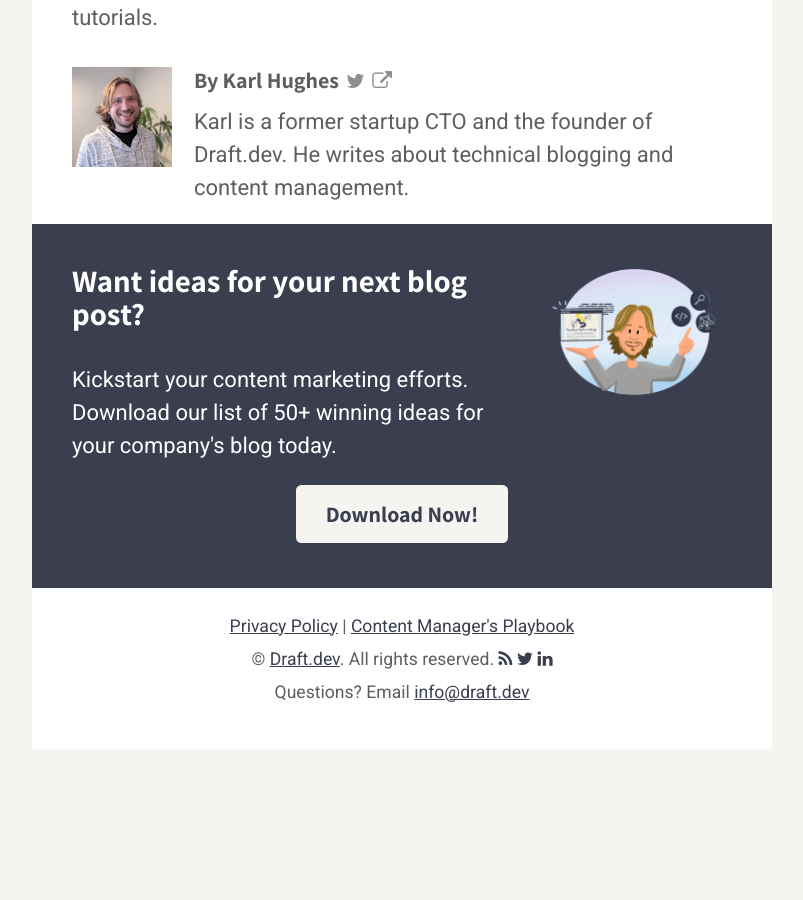
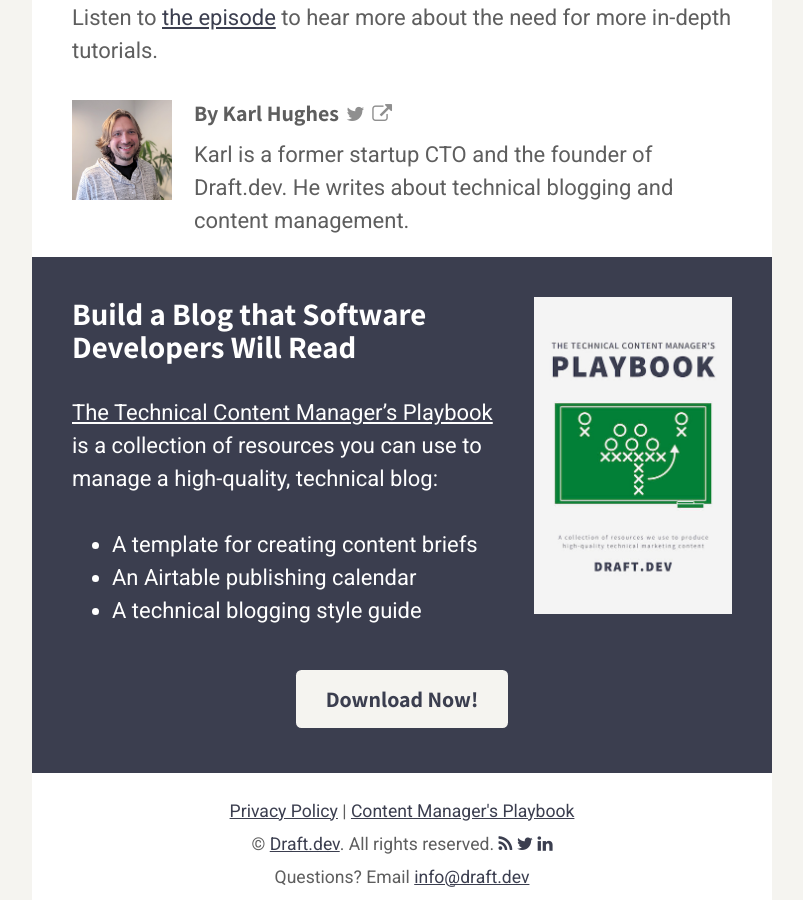
Before and after one commit to karllhughes/learn, a Jekyll site: the page built from _posts/2022-01-23-great-technical-tutorials-address-the-why-and-how.md, in a window 1280 px wide and 900 px high, scrolled down 5036 px. Shown: the whole window, without its empty margins (238-1041 px from the left). Built offline with Jekyll 4.4.1, drawn with Linux system fonts in a browser that asks for light colours; a script that is not in the unit is left out; before the commit the page ends 5785 px from its top, so only the background shows below that; some of the changed text lies outside the part shown.

Commit message:
Update Posts “2022-01-23-great-technical-tutorials-address-the-why-and-how”

```diff
--- a/_posts/2022-01-23-great-technical-tutorials-address-the-why-and-how.md
+++ b/_posts/2022-01-23-great-technical-tutorials-address-the-why-and-how.md
@@ -3,8 +3,8 @@
 title: Great Technical Tutorials Address the "Why" and "How"
 description: "Why a basic “how to” tutorial isn’t enough to grab software
   developers’ attention — and what to write instead. "
-categories: content-marketing
-cta: Content Ideas
+categories: developer-marketing
+cta: Playbook
 author: karl
 date: 2022-01-21T18:20:25.645Z
 img: /assets/posts/good-tutorial.jpg
```
